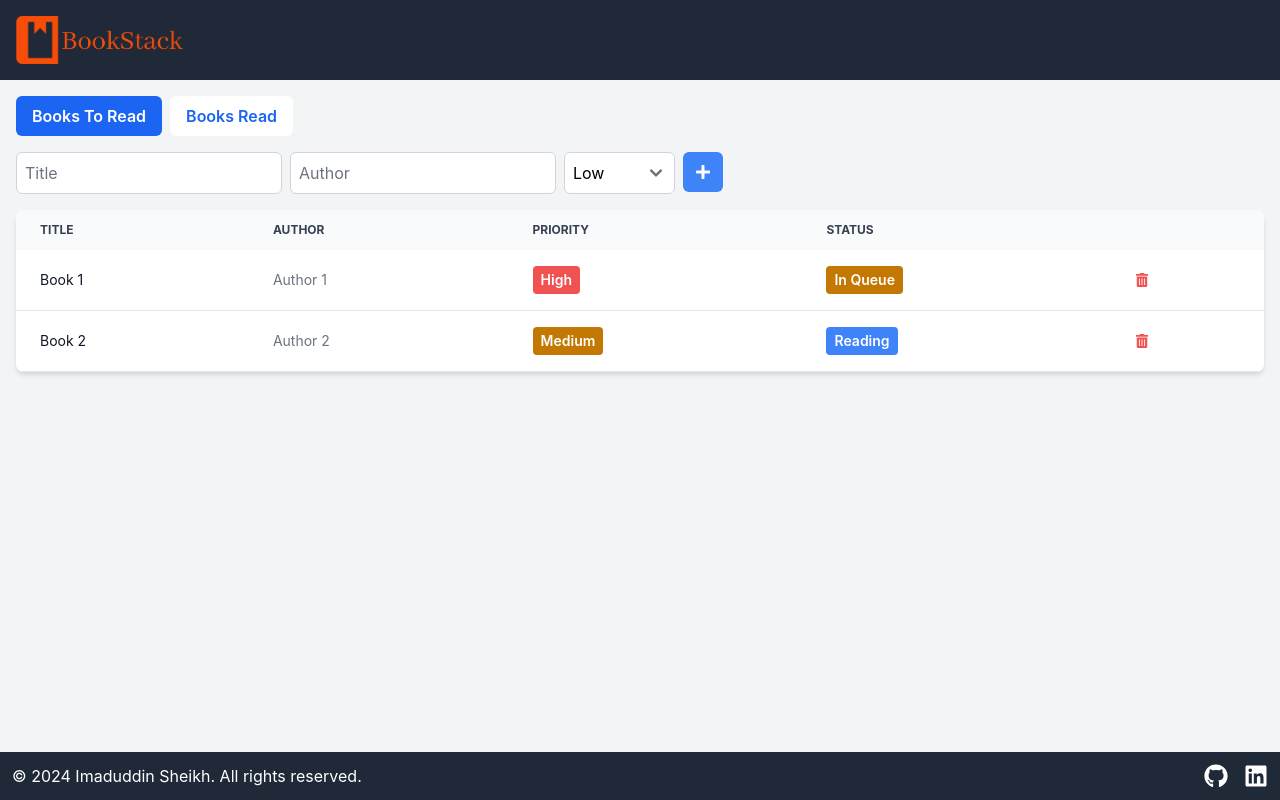
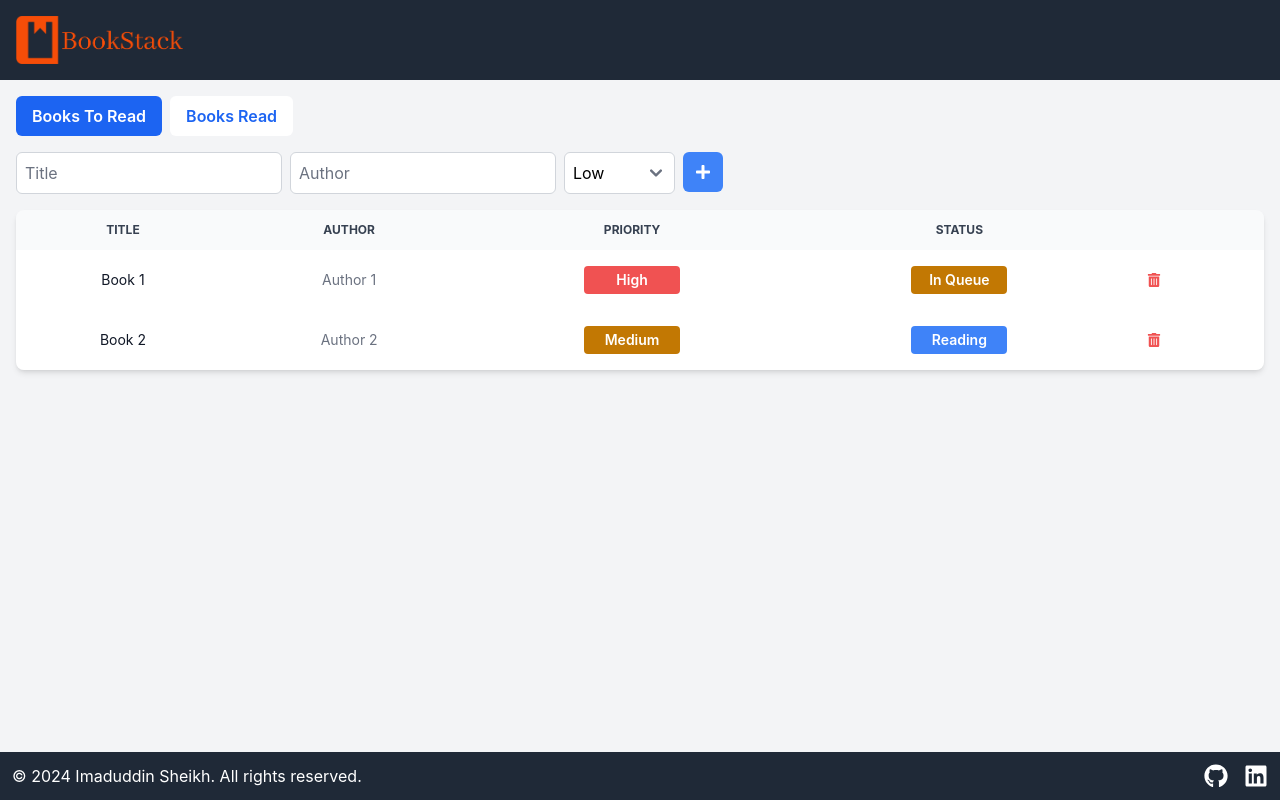
Before and after one commit to isheikh8492/BookStack, a React (Create React App) app in the folder bookstack_frontend/: page / in a window 1280 px wide. Built offline with nearby package versions, Linux system fonts and the light colour scheme.

Commit message:
frontend improvements

```diff
--- a/bookstack_frontend/src/components/BookItem.js
+++ b/bookstack_frontend/src/components/BookItem.js
@@ -21,27 +21,26 @@ function BookItem({ book, onDelete, onChangeStatus }) {
     onChangeStatus(book.id, statuses[nextIndex]);
   };
 
+  const tagStyles =
+    "inline-block w-24 p-1 text-center text-white text-sm font-semibold rounded";
+
   return (
-    <tr className="bg-white border-b dark:bg-gray-800 dark:border-gray-700 hover:bg-gray-50 dark:hover:bg-gray-600">
-      <td className="py-4 px-6 text-gray-900 whitespace-nowrap dark:text-white">
+    <tr className="bg-white dark:bg-gray-800 hover:bg-gray-100 dark:hover:bg-gray-700 transition-shadow shadow-sm hover:shadow-md rounded-lg">
+      <td className="py-4 px-6 text-center text-gray-900 whitespace-nowrap dark:text-white">
         {book.title}
       </td>
-      <td className="py-4 px-6">{book.author}</td>
-      <td className="py-4 px-6">
-        <span
-          className={`inline-block px-2 py-1 text-white text-sm font-semibold rounded ${
-            priorityColors[book.priority]
-          }`}
-        >
+      <td className="py-4 px-6 text-center">{book.author}</td>
+      <td className="py-4 px-6 text-center">
+        <span className={`${tagStyles} ${priorityColors[book.priority]}`}>
           {book.priority}
         </span>
       </td>
-      <td className="py-4 px-6">
+      <td className="py-4 px-6 text-center">
         <span
           onClick={cycleStatus}
-          className={`inline-block px-2 py-1 text-white text-sm font-semibold rounded cursor-pointer transition-transform transform hover:scale-105 ${
+          className={`${tagStyles} ${
             statusColors[book.status]
-          }`}
+          } cursor-pointer transition-transform transform hover:scale-105`}
         >
           {book.status}
         </span>
--- a/bookstack_frontend/src/components/BookTable.js
+++ b/bookstack_frontend/src/components/BookTable.js
@@ -7,19 +7,19 @@ function BookTable({ books, onDelete, onChangeStatus }) {
       <table className="w-full text-sm text-left text-gray-500 dark:text-gray-400">
         <thead className="text-xs text-gray-700 uppercase bg-gray-50 dark:bg-gray-700 dark:text-gray-400">
           <tr>
-            <th scope="col" className="py-3 px-6">
+            <th scope="col" className="py-3 px-6 text-center">
               Title
             </th>
-            <th scope="col" className="py-3 px-6">
+            <th scope="col" className="py-3 px-6 text-center">
               Author
             </th>
-            <th scope="col" className="py-3 px-6">
+            <th scope="col" className="py-3 px-6 text-center">
               Priority
             </th>
-            <th scope="col" className="py-3 px-6">
+            <th scope="col" className="py-3 px-6 text-center">
               Status
             </th>
-            <th scope="col" className="py-3 px-6"></th>
+            <th scope="col" className="py-3 px-6 text-center"></th>
           </tr>
         </thead>
         <tbody>
```
